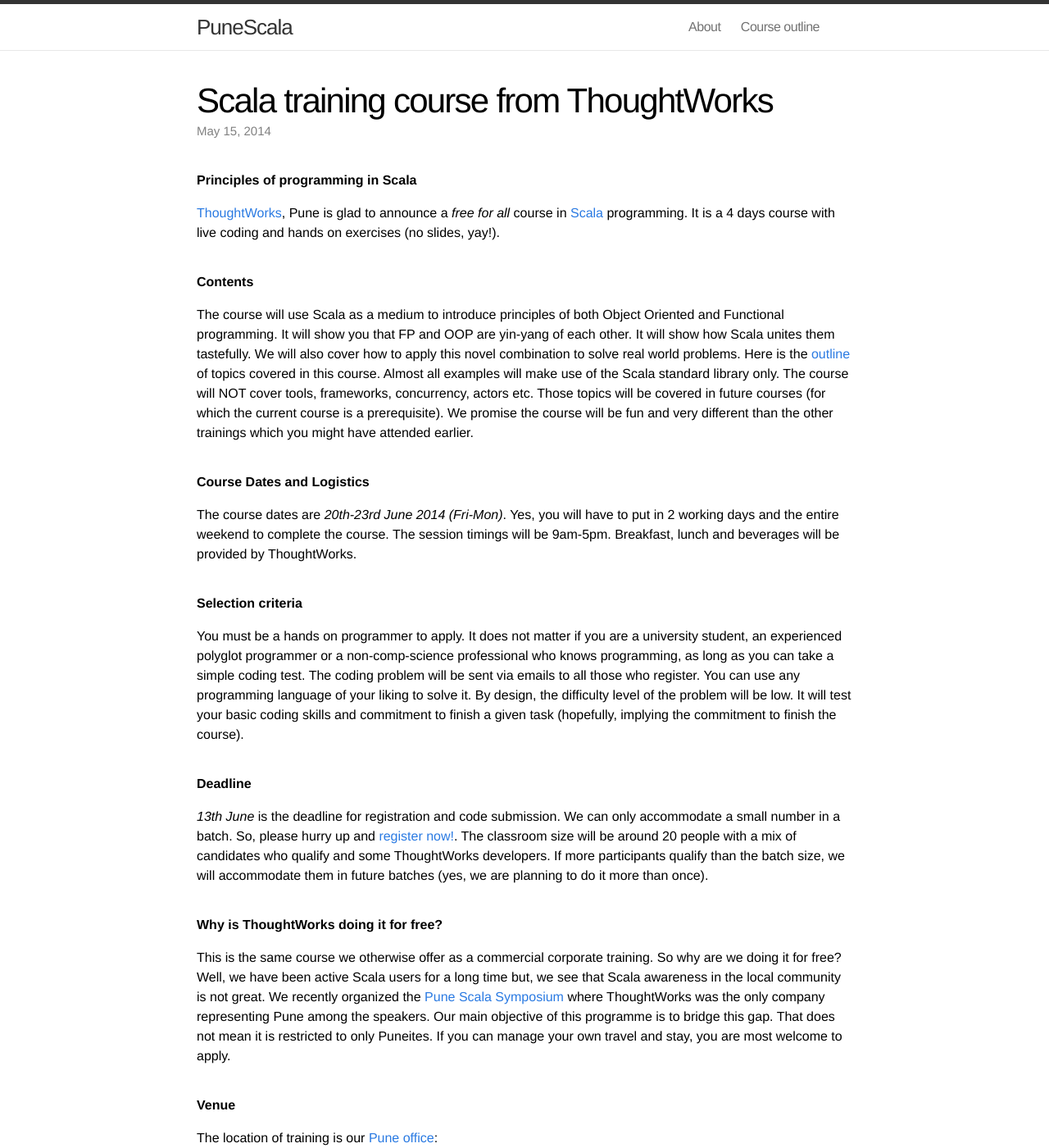
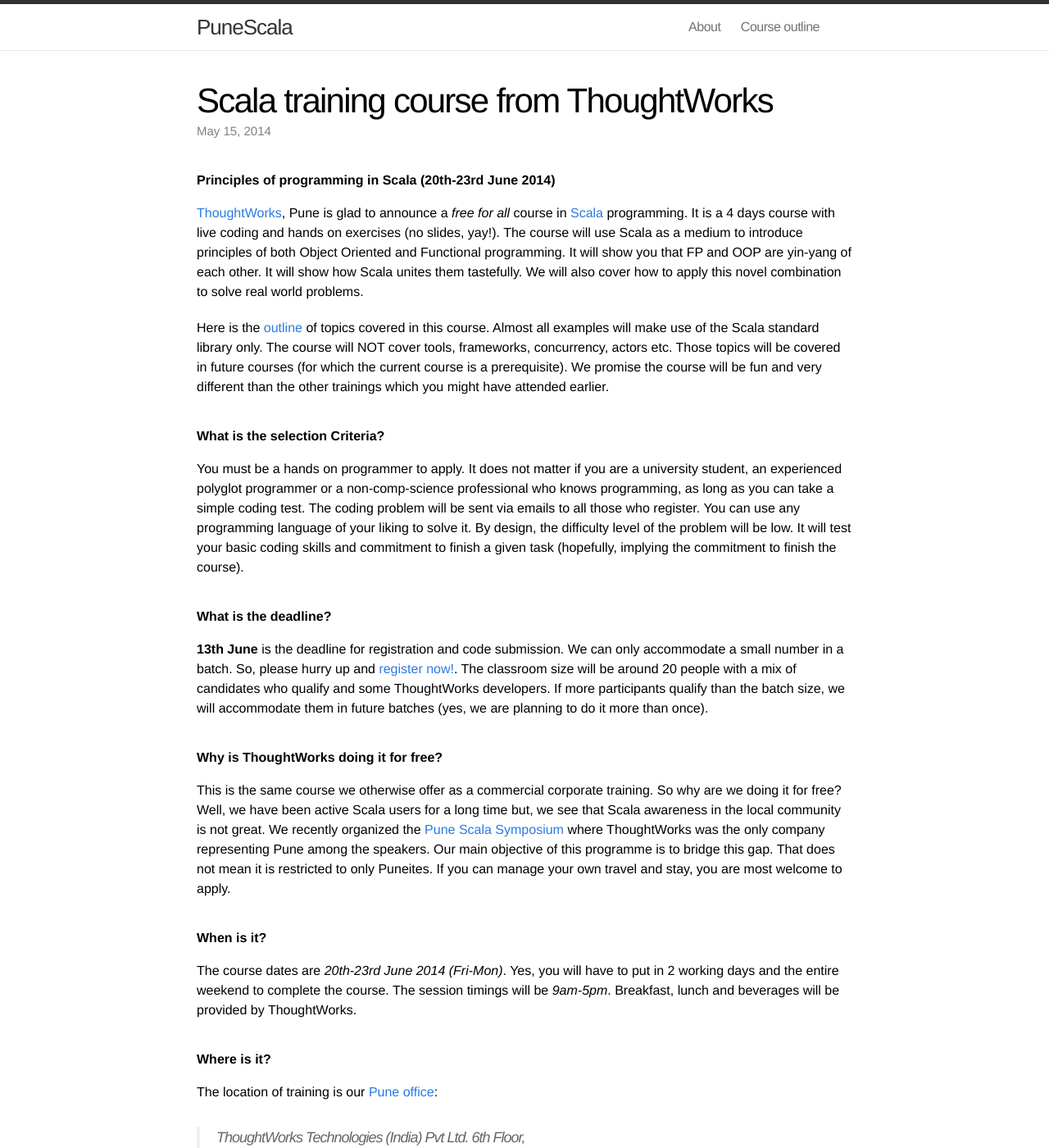
Before and after one commit to punescala/punescala.github.io, a Jekyll site: the page built from _posts/2014-05-15-principles-of-programming-in-scala.markdown, in a window 1280 px wide and 1400 px high. Shown: the whole window at 82% size. Built offline with Jekyll 4.4.1, drawn with Linux system fonts in a browser that asks for light colours; some of the changed text lies outside the part shown.

Commit message:
Feedback from Deepthi.

```diff
--- a/_posts/2014-05-15-principles-of-programming-in-scala.markdown
+++ b/_posts/2014-05-15-principles-of-programming-in-scala.markdown
@@ -6,24 +6,24 @@ categories: training
 tags: thoughtworks, scala, training
 ---
 
-##### **Principles of programming in Scala**
-[ThoughtWorks](http://www.thoughtworks.com/), Pune is glad to announce a *free for all* course in [Scala](http://www.scala-lang.org/) programming. It is a 4 days course with live coding and hands on exercises (no slides, yay!).
+##### **Principles of programming in Scala (20th-23rd June 2014)**
+[ThoughtWorks](http://www.thoughtworks.com/), Pune is glad to announce a *free for all* course in [Scala](http://www.scala-lang.org/) programming. It is a 4 days course with live coding and hands on exercises (no slides, yay!). The course will use Scala as a medium to introduce principles of both Object Oriented and Functional programming. It will show you that FP and OOP are yin-yang of each other. It will show how Scala unites them tastefully. We will also cover how to apply this novel combination to solve real world problems.
 
-##### **Contents**
-The course will use Scala as a medium to introduce principles of both Object Oriented and Functional programming. It will show you that FP and OOP are yin-yang of each other. It will show how Scala unites them tastefully. We will also cover how to apply this novel combination to solve real world problems. Here is the [outline](/course-outline) of topics covered in this course. Almost all examples will make use of the Scala standard library only. The course will NOT cover tools, frameworks, concurrency, actors etc. Those topics will be covered in future courses (for which the current course is a prerequisite). We promise the course will be fun and very different than the other trainings which you might have attended earlier.
+Here is the [outline](/course-outline) of topics covered in this course. Almost all examples will make use of the Scala standard library only. The course will NOT cover tools, frameworks, concurrency, actors etc. Those topics will be covered in future courses (for which the current course is a prerequisite). We promise the course will be fun and very different than the other trainings which you might have attended earlier.
 
-##### **Course Dates and Logistics**
-The course dates are *20th-23rd June 2014 (Fri-Mon)*. Yes, you will have to put in 2 working days and the entire weekend to complete the course. The session timings will be 9am-5pm. Breakfast, lunch and beverages will be provided by ThoughtWorks.
-
-##### **Selection criteria**
+##### **What is the selection Criteria?**
 You must be a hands on programmer to apply. It does not matter if you are a university student, an experienced polyglot programmer or a non-comp-science professional who knows programming, as long as you can take a simple coding test. The coding problem will be sent via emails to all those who register. You can use any programming language of your liking to solve it. By design, the difficulty level of the problem will be low. It will test your basic coding skills and commitment to finish a given task (hopefully, implying the commitment to finish the course).
 
-##### **Deadline**
-*13th June* is the deadline for registration and code submission. We can only accommodate a small number in a batch. So, please hurry up and [register now!](http://goo.gl/Dd4Tjj). The classroom size will be around 20 people with a mix of candidates who qualify and some ThoughtWorks developers. If more participants qualify than the batch size, we will accommodate them in future batches (yes, we are planning to do it more than once).
+##### **What is the deadline?**
+**13th June** is the deadline for registration and code submission. We can only accommodate a small number in a batch. So, please hurry up and [register now!](http://info.thoughtworks.com/pune-scala-workshop-june-2014-registration.html). The classroom size will be around 20 people with a mix of candidates who qualify and some ThoughtWorks developers. If more participants qualify than the batch size, we will accommodate them in future batches (yes, we are planning to do it more than once).
+
 ##### **Why is ThoughtWorks doing it for free?**
 This is the same course we otherwise offer as a commercial corporate training. So why are we doing it for free? Well, we have been active Scala users for a long time but, we see that Scala awareness in the local community is not great. We recently organized the [Pune Scala Symposium](http://goo.gl/fYsyul) where ThoughtWorks was the only company representing Pune among the speakers. Our main objective of this programme is to bridge this gap. That does not mean it is restricted to only Puneites. If you can manage your own travel and stay, you are most welcome to apply.
 
-##### **Venue**
+##### **When is it?**
+The course dates are *20th-23rd June 2014 (Fri-Mon)*. Yes, you will have to put in 2 working days and the entire weekend to complete the course. The session timings will be *9am-5pm*. Breakfast, lunch and beverages will be provided by ThoughtWorks.
+
+##### **Where is it?**
 The location of training is our [Pune office](http://goo.gl/KQCQvG):
 
 >ThoughtWorks Technologies (India) Pvt Ltd. 6th Floor,<br/>
@@ -31,17 +31,17 @@ The location of training is our [Pune office](http://goo.gl/KQCQvG):
 >National Games Road, Shastrinagar, Yerawada<br>
 >Pune, Maharashtra 411006
 
-##### **Trainers**
+##### **Who are the Trainers?**
 * [Mushtaq Ahmed](http://www.linkedin.com/profile/view?id=1886699)
 * [Unmesh Joshi](http://www.linkedin.com/profile/view?id=16802696)
 * [Sunit Parekh](http://www.linkedin.com/profile/view?id=13510160)
 
-##### **How can I prep up for the course**
+##### **How can I prep up for the course?**
 * Get yourself familiarized with Scala syntax.
 * Take online [Scala course from Coursera](https://www.coursera.org/course/progfun).
 * Get a copy of the [Odersky's book](http://www.artima.com/shop/programming_in_scala_2ed) and go through it as much as you can.
 
-##### **Contact details**
+##### **How can you get in touch with us?**
 * For the new updates follow twitter handle [@punescala](https://twitter.com/punescala)
 * For questions/comments/clarifications join [punescala google group](https://groups.google.com/forum/#!forum/punescala)
 * Contact person: Mushtaq Ahmed (+91-9850099687)
```
